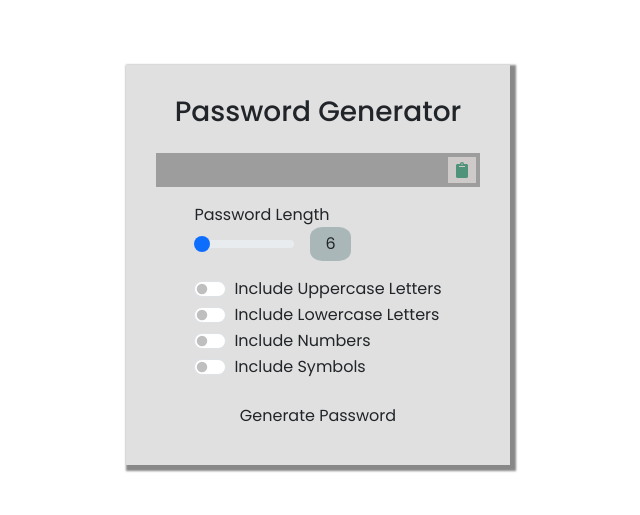
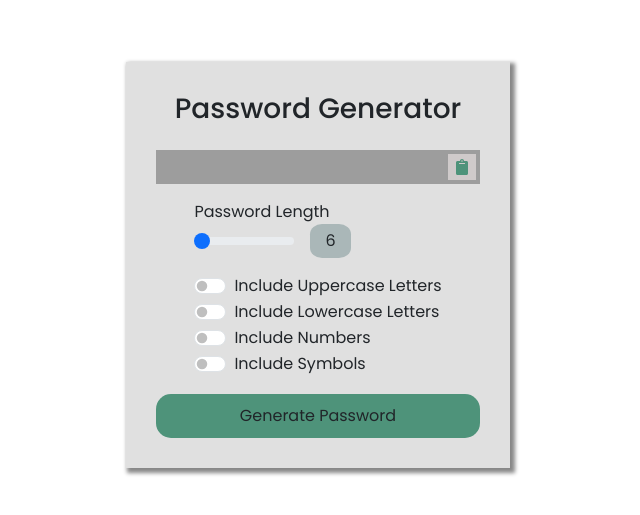
Before and after one commit to odhiambo-ed/react-secure-pass-gen, a React (Vite) app: page / in a window 1280 px wide. Shown: the part 135-650 px from the top of the page, without its empty margins (322-962 px from the left). Built offline with nearby package versions, Linux system fonts and the light colour scheme.

Commit message:
add button style

```diff
--- a/src/components/Password.css
+++ b/src/components/Password.css
@@ -1,6 +1,6 @@
 .pass__container {
     background-color: var(--platinum);
-    box-shadow: 3px 3px 2px 3px #888888;
+    box-shadow: 3px 3px 4px 2px #888888;
     width: 30%;
     padding: 30px;
 }
@@ -35,3 +35,12 @@
     padding: 5px 15px;
     border-radius: 30%;
 }
+
+.btn__gen {
+    background-color: var(--viridian);
+    width: 100%;
+    padding: 10px;
+    text-align: center;
+    border-radius: 15px;
+    cursor: pointer;
+}
--- a/src/components/Password.jsx
+++ b/src/components/Password.jsx
@@ -54,7 +54,7 @@ export default function Password() {
             <input className="form-check-input" type="checkbox" />
           </div>
         </div>
-        <div className="btn">Generate Password</div>
+        <div className="btn__gen">Generate Password</div>
       </div>
   );
 }
```
